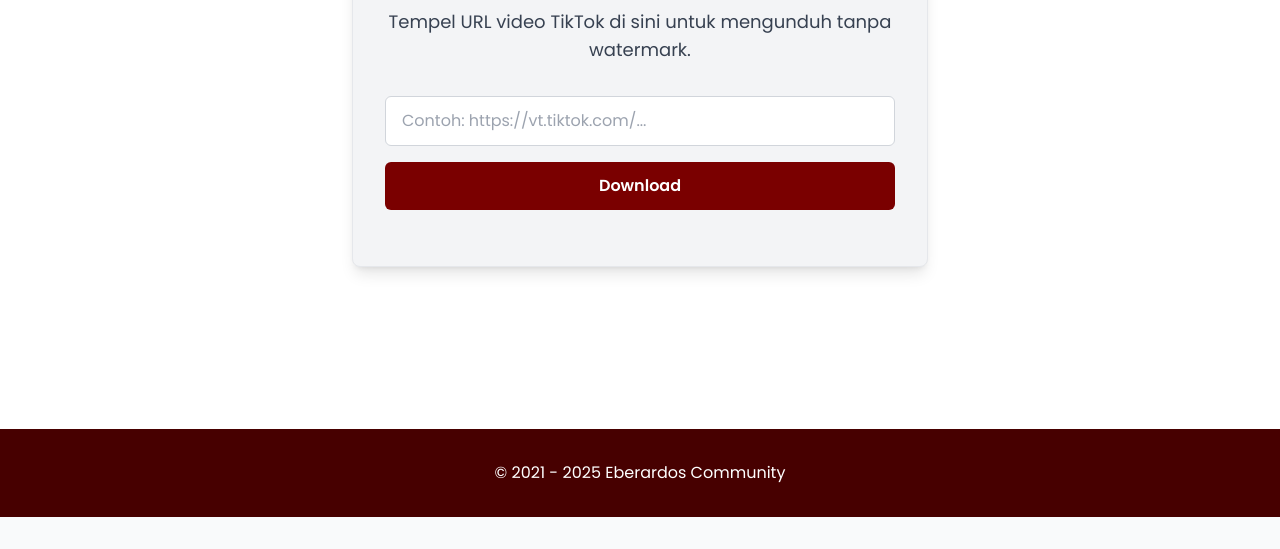
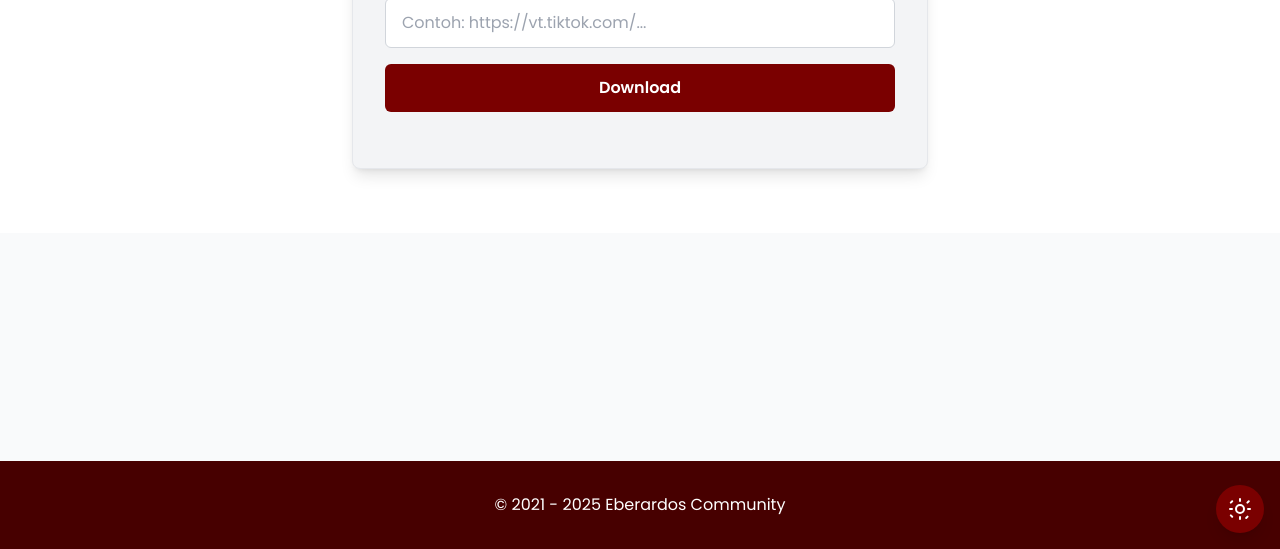
Before and after one commit to gipicihuy/ebd-downloader, a website: page public/index.html in a window 1280 px wide. Shown: the part 251-800 px from the top of the page. Drawn offline with nearby package versions, Linux system fonts and the light colour scheme; a web font is replaced by a local one.

Commit message:
Update index.html

```diff
--- a/public/index.html
+++ b/public/index.html
@@ -14,7 +14,6 @@
     <meta property="og:type" content="website">
     <link href="https://fonts.cdnfonts.com/css/conthrax" rel="stylesheet">
     <script>
-        // TailwindCSS configuration from your original file
         tailwind.config = {
             darkMode: 'class',
             theme: {
@@ -47,8 +46,14 @@
         html {
             scroll-behavior: smooth;
         }
+        /* Add these styles for a proper flexbox layout */
         body {
-            transition: background-color 0.5s ease-in-out, color 0.5s ease-in-out;
+            display: flex;
+            flex-direction: column;
+            min-height: 100vh;
+        }
+        main {
+            flex-grow: 1;
         }
         .animated-section {
             opacity: 0;
@@ -59,19 +64,11 @@
             opacity: 1;
             transform: translateY(0);
         }
-        /* Style for a clean downloader section */
-        #downloader-section {
-            display: flex;
-            flex-direction: column;
-            align-items: center;
-            justify-content: center;
-            min-height: calc(100vh - 120px); /* Adjust based on your nav/footer height */
-            padding-top: 4rem;
-        }
     </style>
 </head>
 <body class="font-poppins bg-gray-50 text-gray-800 transition-colors duration-500 dark:bg-dark-gray-body dark:text-dark-gray-text">
 
+    <main>
         <section id="downloader-section" class="py-16 bg-white dark:bg-dark-gray-body animated-section is-visible">
             <div class="max-w-xl mx-auto px-4 sm:px-6 lg:px-8 text-center bg-gray-100 dark:bg-dark-gray-card p-8 rounded-lg shadow-lg border border-gray-200 dark:border-dark-gray-line transition-colors duration-500">
                 <h2 class="text-3xl md:text-4xl font-bold text-dark-red-700 mb-6 font-conthrax transition-colors duration-500 dark:text-dark-red-500">
@@ -90,12 +87,22 @@
                 <div id="result" class="mt-6"></div>
             </div>
         </section>
+    </main>
 
     <footer class="bg-dark-red-900 text-white py-8 transition-colors duration-500 dark:bg-dark-red-900-dark">
         <div class="max-w-7xl mx-auto px-4 sm:px-6 lg:px-8 text-center">
             <p>© 2021 - 2025 Eberardos Community</p>
         </div>
     </footer>
+
+    <button id="theme-toggle" aria-label="Toggle theme" class="fixed bottom-4 right-4 z-50 p-3 rounded-full shadow-lg transition-all duration-300 transform hover:scale-110 bg-dark-red-600 text-white dark:bg-dark-red-500">
+        <svg id="sun-icon" class="h-6 w-6" fill="none" viewBox="0 0 24 24" stroke="currentColor">
+            <path stroke-linecap="round" stroke-linejoin="round" stroke-width="2" d="M12 2v2m0 16v2m8-10h2M2 12h2m15.364-6.364l1.414-1.414M4.222 4.222l-1.414 1.414m15.364 15.364l1.414-1.414M4.222 19.778l-1.414-1.414M12 16a4 4 0 100-8 4 4 0 000 8z" />
+        </svg>
+        <svg id="moon-icon" class="h-6 w-6 hidden" fill="none" viewBox="0 0 24 24" stroke="currentColor">
+            <path stroke-linecap="round" stroke-linejoin="round" stroke-width="2" d="M20.354 15.354A9 9 0 018.646 3.646 9.003 9.003 0 0012 21a9.003 9.003 0 008.354-5.646z" />
+        </svg>
+    </button>
 
     <script>
         // Downloader script logic
@@ -165,6 +172,34 @@
                 loadingDiv.classList.add('hidden');
             }
         });
+
+        // Theme toggle logic
+        const themeToggle = document.getElementById('theme-toggle');
+        const sunIcon = document.getElementById('sun-icon');
+        const moonIcon = document.getElementById('moon-icon');
+
+        const applyTheme = (theme) => {
+            if (theme === 'dark') {
+                document.documentElement.classList.add('dark');
+                sunIcon.classList.add('hidden');
+                moonIcon.classList.remove('hidden');
+            } else {
+                document.documentElement.classList.remove('dark');
+                sunIcon.classList.remove('hidden');
+                moonIcon.classList.add('hidden');
+            }
+            localStorage.setItem('theme', theme);
+        };
+
+        const savedTheme = localStorage.getItem('theme');
+        const systemTheme = window.matchMedia('(prefers-color-scheme: dark)').matches ? 'dark' : 'light';
+        const initialTheme = savedTheme || systemTheme;
+        applyTheme(initialTheme);
+
+        themeToggle.addEventListener('click', () => {
+            const newTheme = document.documentElement.classList.contains('dark') ? 'light' : 'dark';
+            applyTheme(newTheme);
+        });
     </script>
 </body>
 </html>
```
Lines whose indentation alone changed are shown as unchanged.
